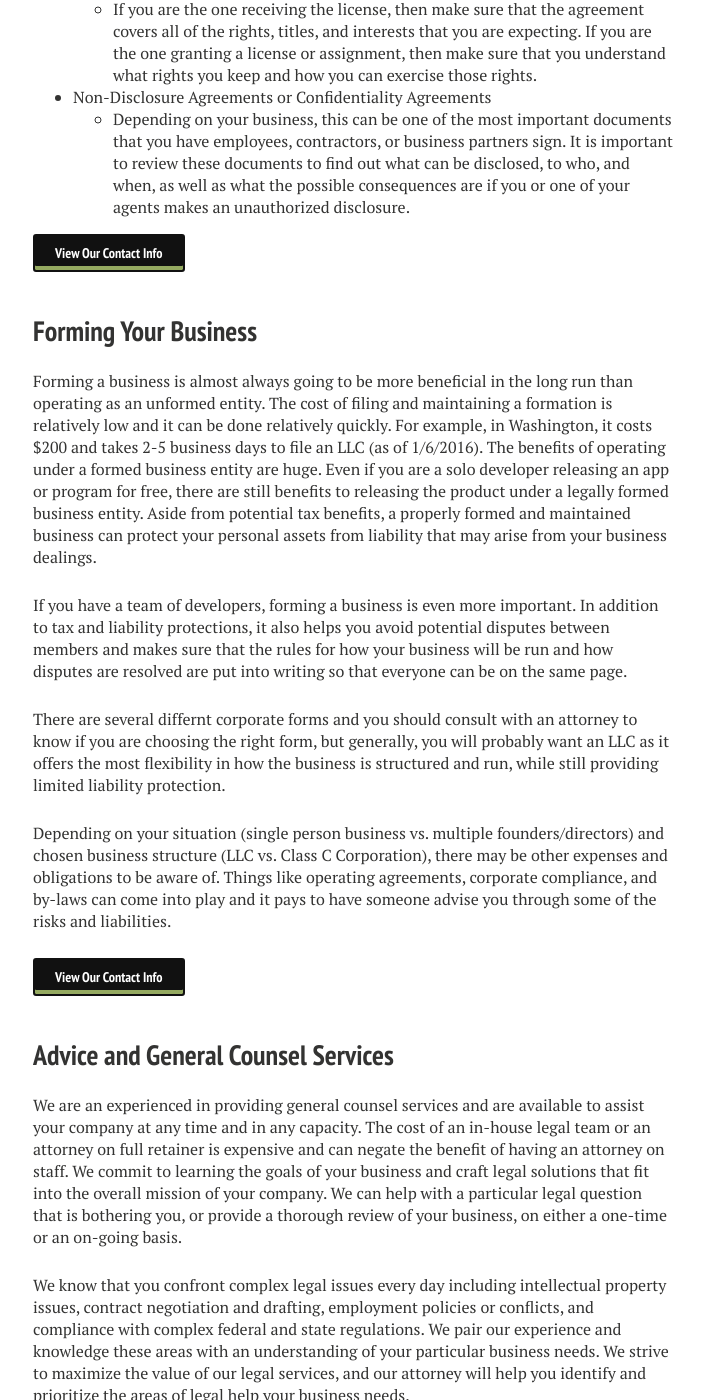
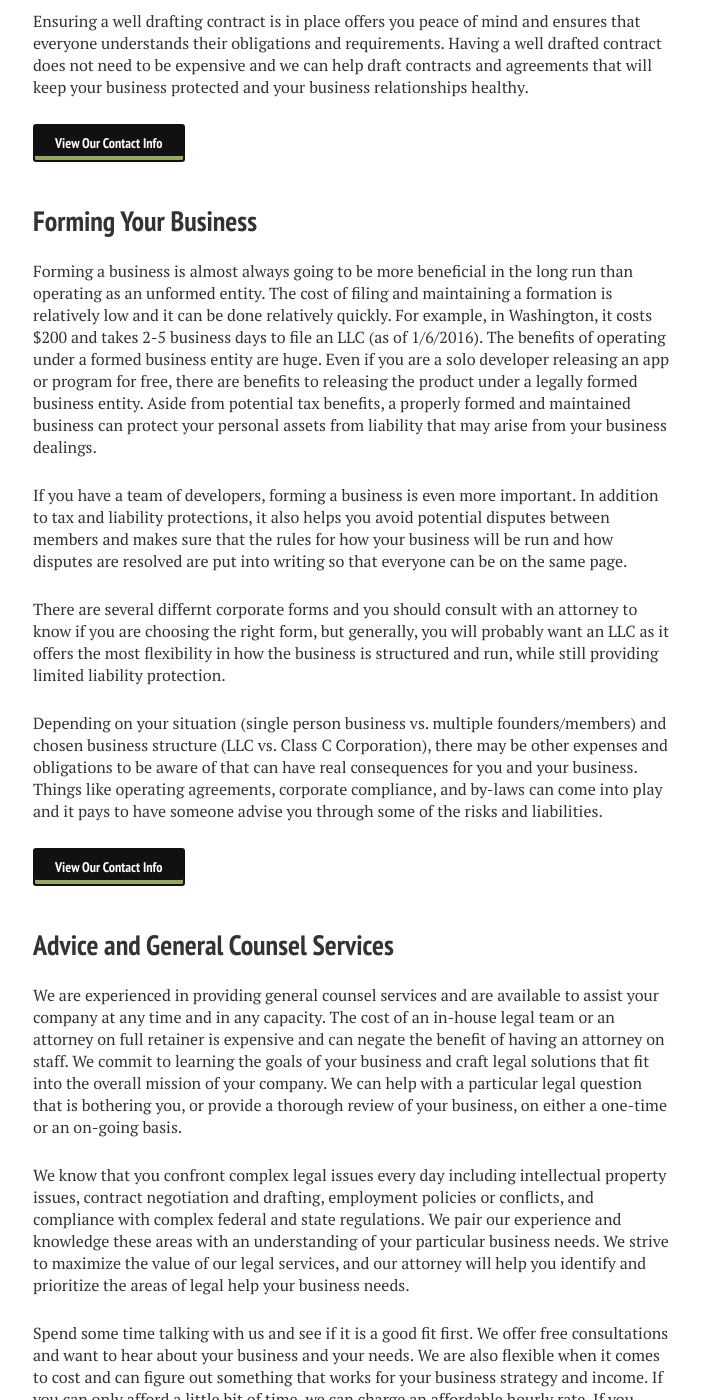
Before and after one commit to nerdyfergy/blg-site-mm3, a Jekyll site: the page built from services/index.md, in a window 1280 px wide and 1400 px high, scrolled down 1355 px. Shown: the whole window, without its empty margins (287-989 px from the left). Built offline with Jekyll 4.4.1, drawn with Linux system fonts in a browser that asks for light colours; some of the changed text lies outside the part shown.

Commit message:
Update index.md

```diff
--- a/services/index.md
+++ b/services/index.md
@@ -16,9 +16,6 @@ Bamboo Law Group is a law firm in Seattle, Washington, but represents clients fr
 ## Drafting, Reviewing, and Negotiating Contracts and Agreements
 Disputes in contract law often come about when parties are on the same page - figuratively - so it is best to put the terms of your agreement down on the  page - literally. Oral agreements or hand-shake deals are valid and enforceable contracts, but those agreements are extremely difficult to prove and allow for parties to misremember or misunderstand key terms, which can put you and your business at risk.
 
-Ensuring a well drafting contract is in place offers you peace of mind and ensures that everyone understands their obligations and requirements. Having a well drafted contract does not need to be expensive and we can help draft contracts and agreements that will keep your business protected and your business relationships healthy.
-
-It is equally important to understand the terms and conditions that you are agreeing to be subject to when you enter an agreement with another party. You know that the terms in a contract someone else is asking you to sign can have real world consequences. You have an opportunity to have someone like us review those terms and explain to you what they mean and how you can be liable if things go wrong.
 We work on a wide variety of contracts and agreements for our clients, including official contest and sweepstakes rules, distribution agreements, and leases. Some of the more common types of agreements that our clients have us work on are:
 
 * Independent Contractor Agreements
@@ -28,24 +25,26 @@ We work on a wide variety of contracts and agreements for our clients, including
 * Non-Disclosure Agreements or Confidentiality Agreements
   * Depending on your business, this can be one of the most important documents that you have employees, contractors, or business partners sign. It is important to review these documents to find out what can be disclosed, to who, and when, as well as what the possible consequences are if you or one of your agents makes an unauthorized disclosure.
 
+Ensuring a well drafting contract is in place offers you peace of mind and ensures that everyone understands their obligations and requirements. Having a well drafted contract does not need to be expensive and we can help draft contracts and agreements that will keep your business protected and your business relationships healthy.
+
 <a markdown="0" href="{{ site.url }}/contact" class="btn">View Our Contact Info</a>
 
 ## Forming Your Business
-Forming a business is almost always going to be more beneficial in the long run than operating as an unformed entity. The cost of filing and maintaining a formation is relatively low and it can be done relatively quickly. For example, in Washington, it costs $200 and takes 2-5 business days to file an LLC (as of 1/6/2016). The benefits of operating under a formed business entity are huge. Even if you are a solo developer releasing an app or program for free, there are still benefits to releasing the product under a legally formed business entity. Aside from potential tax benefits, a properly formed and maintained business can protect your personal assets from liability that may arise from your business dealings.
+Forming a business is almost always going to be more beneficial in the long run than operating as an unformed entity. The cost of filing and maintaining a formation is relatively low and it can be done relatively quickly. For example, in Washington, it costs $200 and takes 2-5 business days to file an LLC (as of 1/6/2016). The benefits of operating under a formed business entity are huge. Even if you are a solo developer releasing an app or program for free, there are benefits to releasing the product under a legally formed business entity. Aside from potential tax benefits, a properly formed and maintained business can protect your personal assets from liability that may arise from your business dealings.
 
 If you have a team of developers, forming a business is even more important. In addition to tax and liability protections, it also helps you avoid potential disputes between members and makes sure that the rules for how your business will be run and how disputes are resolved are put into writing so that everyone can be on the same page.
 
 There are several differnt corporate forms and you should consult with an attorney to know if you are choosing the right form, but generally, you will probably want an LLC as it offers the most flexibility in how the business is structured and run, while still providing limited liability protection.
 
-Depending on your situation (single person business vs. multiple founders/directors) and chosen business structure (LLC vs. Class C Corporation), there may be other expenses and obligations to be aware of. Things like operating agreements, corporate compliance, and by-laws can come into play and it pays to have someone advise you through some of the risks and liabilities.
+Depending on your situation (single person business vs. multiple founders/members) and chosen business structure (LLC vs. Class C Corporation), there may be other expenses and obligations to be aware of that can have real consequences for you and your business. Things like operating agreements, corporate compliance, and by-laws can come into play and it pays to have someone advise you through some of the risks and liabilities.
 
 <a markdown="0" href="{{ site.url }}/contact" class="btn">View Our Contact Info</a>
 
 ## Advice and General Counsel Services
-We are an experienced in providing general counsel services and are available to assist your company at any time and in any capacity. The cost of an in-house legal team or an attorney on full retainer is expensive and can negate the benefit of having an attorney on staff. We commit to learning the goals of your business and craft legal solutions that fit into the overall mission of your company. We can help with a particular legal question that is bothering you, or provide a thorough review of your business, on either a one-time or an on-going basis.
+We are experienced in providing general counsel services and are available to assist your company at any time and in any capacity. The cost of an in-house legal team or an attorney on full retainer is expensive and can negate the benefit of having an attorney on staff. We commit to learning the goals of your business and craft legal solutions that fit into the overall mission of your company. We can help with a particular legal question that is bothering you, or provide a thorough review of your business, on either a one-time or an on-going basis.
 
 We know that you confront complex legal issues every day including intellectual property issues, contract negotiation and drafting,  employment policies or conflicts, and compliance with complex federal and state regulations. We pair our experience and knowledge these areas with an understanding of your particular business needs.  We strive to maximize the value of our legal services, and our attorney will help you identify and prioritize the areas of legal help your business needs.
 
-Spend some time talking with us and see if it is a good fit first. We offer free consultations and want to hear about your business and your needs. We are also flexible when it comes to cost and can figure out something that works for your business strategy and income. If you can only afford a little bit of time, we can charge an affordable hourly rate. If you know you have things come up and need to be able to ask someone, we can work off of a block rate. If you just need a single project done, we can quote you a flat amount for that project. Contact us and let us know how we can help.
+Spend some time talking with us and see if it is a good fit first. We offer free consultations and want to hear about your business and your needs. We are also flexible when it comes to cost and can figure out something that works for your business strategy and income. If you can only afford a little bit of time, we can charge an affordable hourly rate. If you know you have things come up and need to be able to ask someone, we can work off of a block rate. If you just need a easily defined project completed, we can quote you a flat amount for that project. Contact us and let us know how we can help.
 
 <a markdown="0" href="{{ site.url }}/contact" class="btn">View Our Contact Info</a>
```
